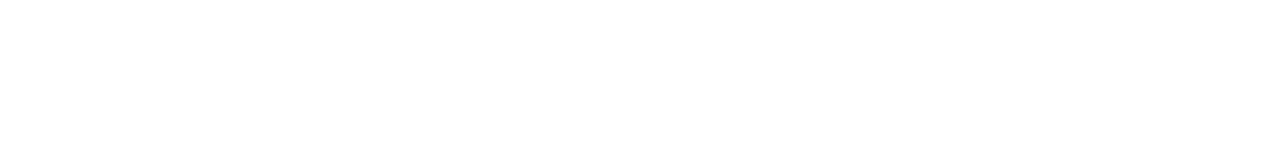
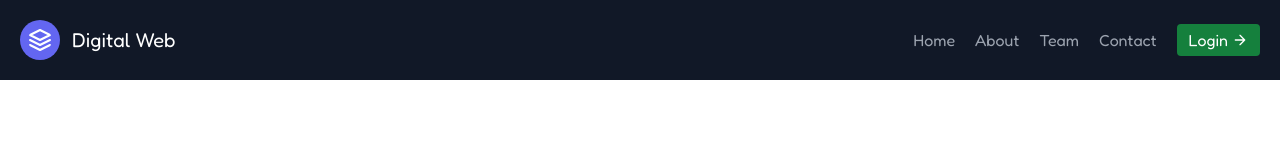
Before and after one commit to sadikhossain69/tailwind-landing-page, a website: page my-app/index.html in a window 1280 px wide. Drawn offline with Linux system fonts and the light colour scheme.

Commit message:
header and google fonts are added

```diff
--- a/my-app/index.html
+++ b/my-app/index.html
@@ -4,10 +4,39 @@
   <meta charset="UTF-8">
   <meta name="viewport" content="width=device-width, initial-scale=1.0">
   <link href="/dist/output.css" rel="stylesheet">
+  <!-- Google Fonts -->
+  <link rel="preconnect" href="https://fonts.googleapis.com">
+  <link rel="preconnect" href="https://fonts.gstatic.com" crossorigin>
+  <link href="https://fonts.googleapis.com/css2?family=Fredoka:wght@300;400&display=swap" rel="stylesheet">
 </head>
+<style>
+  *{
+    font-family: 'Fredoka', sans-serif;
+  }
+</style>
 <body>
   <!------------------Header Section Start------------------->
-
+  <header class="text-gray-400 bg-gray-900 body-font">
+    <div class="container mx-auto flex flex-wrap p-5 flex-col md:flex-row items-center">
+      <a class="flex title-font font-medium items-center text-white mb-4 md:mb-0">
+        <svg xmlns="http://www.w3.org/2000/svg" fill="none" stroke="currentColor" stroke-linecap="round" stroke-linejoin="round" stroke-width="2" class="w-10 h-10 text-white p-2 bg-indigo-500 rounded-full" viewBox="0 0 24 24">
+          <path d="M12 2L2 7l10 5 10-5-10-5zM2 17l10 5 10-5M2 12l10 5 10-5"></path>
+        </svg>
+        <span class="ml-3 text-xl">Digital Web</span>
+      </a>
+      <nav class="md:ml-auto flex flex-wrap items-center text-base justify-center">
+        <a class="mr-5 hover:text-white cursor-pointer">Home</a>
+        <a class="mr-5 hover:text-white cursor-pointer">About</a>
+        <a class="mr-5 hover:text-white cursor-pointer">Team</a>
+        <a class="mr-5 hover:text-white cursor-pointer">Contact</a>
+      </nav>
+      <button class="inline-flex items-center bg-green-700 text-white border-0 py-1 px-3 focus:outline-none hover:bg-gray-700 rounded text-base mt-4 md:mt-0">Login
+        <svg fill="none" stroke="currentColor" stroke-linecap="round" stroke-linejoin="round" stroke-width="2" class="w-4 h-4 ml-1" viewBox="0 0 24 24">
+          <path d="M5 12h14M12 5l7 7-7 7"></path>
+        </svg>
+      </button>
+    </div>
+  </header>
   <!------------------Header Section End------------------->
 </body>
 </html>
```
Also changed, not shown: dist/output.css.
